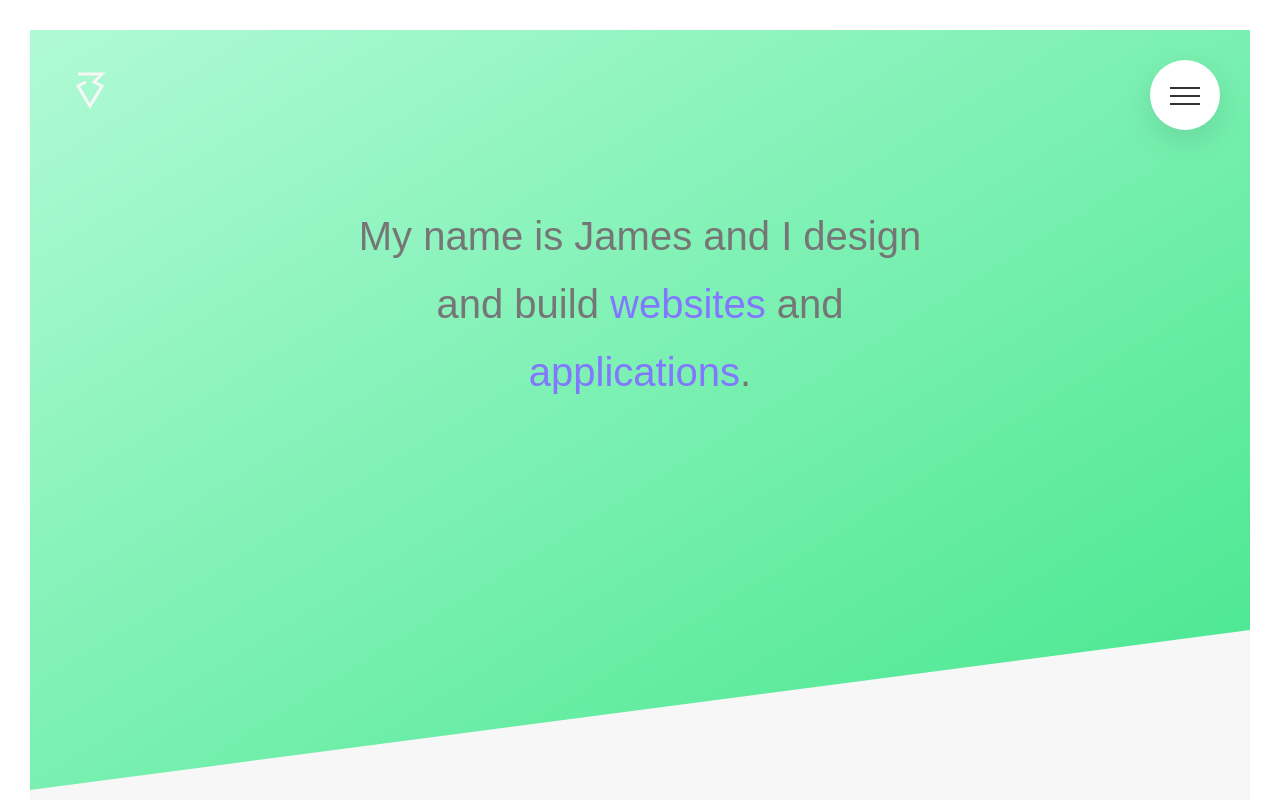
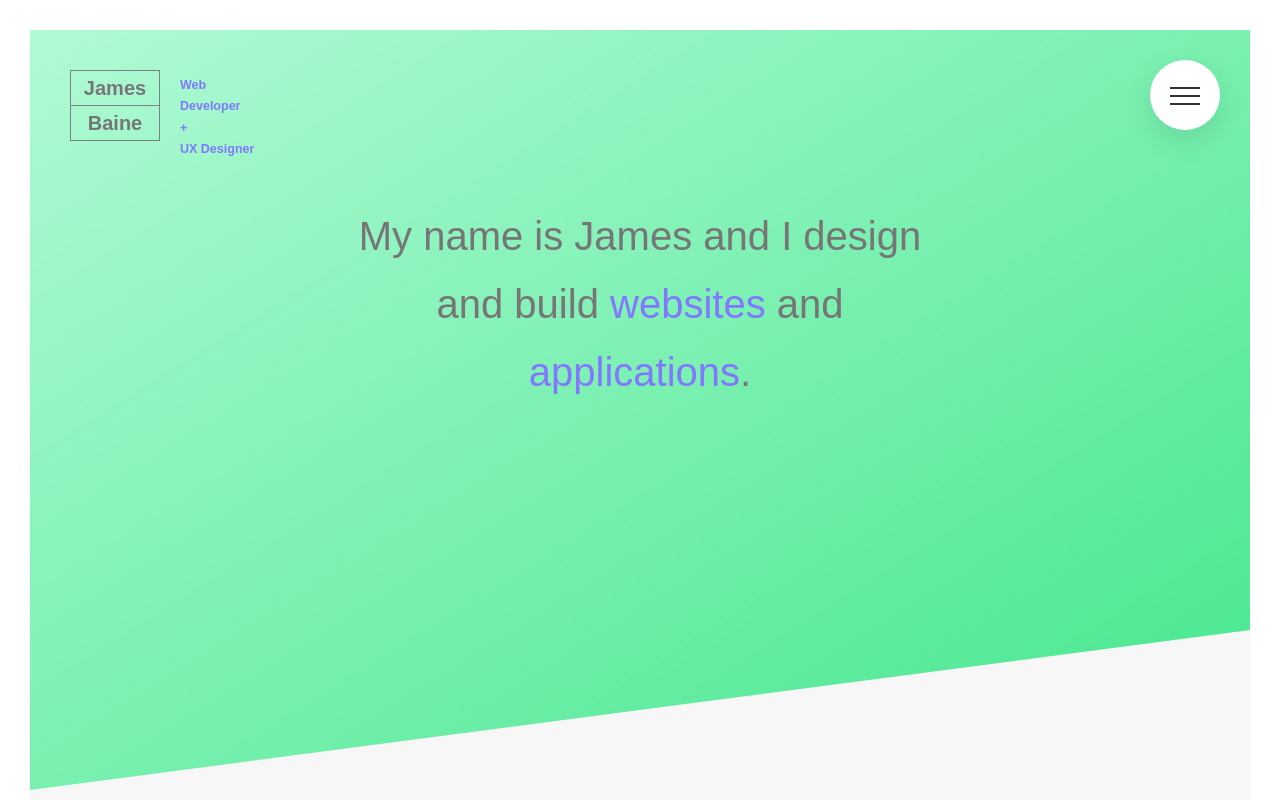
Before and after one commit to JamesBaine/portefeuille, a website: page index.html in a window 1280 px wide. Shown: the top 800 px of the page. Drawn offline with nearby package versions, Linux system fonts and the light colour scheme; a web font is replaced by a local one.

Commit message:
new logo

```diff
--- a/index.html
+++ b/index.html
@@ -38,18 +38,27 @@
         <header id="section-header" class="header">
             <div class="header__logo-box">
 
-                <svg class="header__logo" width="40" height="50">
-                    <polyline fill="none"  stroke-width="3"
-                        points=
-                            "8,4
-                            32,4
-                            24,12
-                            32,16
-                            20,36
-                            8,16
-                            16,12"
-                    />
-                </svg>
+                <div class="header__logo">
+                    <div class="header__logo__name">
+                        <p class="header__logo__name__box header__logo__name__box-top">
+                            James
+                        </p>
+                        <p class="header__logo__name__box header__logo__name__box-bottom">
+                            Baine
+                        </p>
+                    </div>
+                    <div class="header__logo__title">
+                        <p>
+                            Web Developer
+                        </p>
+                        <p>
+                            +
+                        </p>
+                        <p>
+                            UX Designer
+                        </p>
+                    </div>
+                </div>
 
             </div>
 
--- a/sass/base/_typography.scss
+++ b/sass/base/_typography.scss
@@ -73,6 +73,20 @@ body {
 }
 
 
+.header__logo {
+    font-weight: bolder;
+
+    &__name {
+        color: $font-color;
+        font-size: 2rem;
+    }
+
+    &__title {
+        color: $color-secondary;
+        font-size: 1.25rem;
+    }
+}
+
 
 .heading-tertiary {
     font-size: $default-font-size;
--- a/sass/layout/_header.scss
+++ b/sass/layout/_header.scss
@@ -36,10 +36,39 @@
     }
 
     &__logo {
-        height: 4rem;
-        polyline {
-            stroke: $color-grey-light-1;
+
+        width: 20rem;
+
+        &__name {
+            width: 45%;
+            margin-right: 1rem;
+            float: left;
+
+            &__box {
+                padding: 0 1rem 0 1rem;
+                display: block;
+                text-align: center;
+                border: 1px solid grey;
+
+               &:not(:last-child) {
+                    border-bottom: none;
+               }
+            }
         }
+
+        &__title {
+            width: 45%;
+            float: right;
+            padding: .5rem 0 .5rem 0;
+
+            p {
+                display: block;
+                width: 100%;
+            }
+
+        }
+
+
     }
 
     &__text-box {
```
Also changed, not shown: css/style.css.
